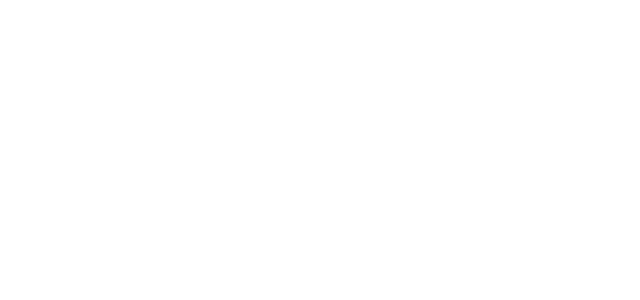
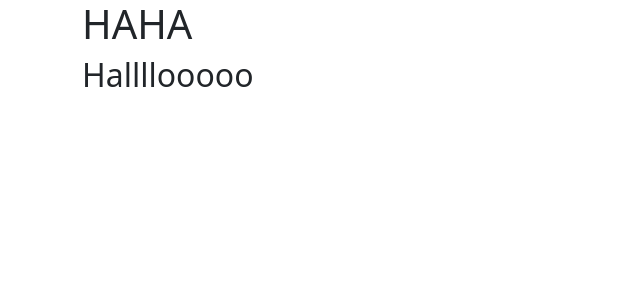
Before and after one commit to polinashkurat/weather-project-react-week5, a React (Create React App) app: page / in a window 1280 px wide. Shown: the top 300 px of the page, without its empty margins (0-640 px from the left). Built offline with nearby package versions, Linux system fonts and the light colour scheme.

Commit message:
working on errors

```diff
--- a/src/App.js
+++ b/src/App.js
@@ -1,9 +1,13 @@
 import React from "react";
+import Weather from "./Weather";
 
 function App() {
   return (
     <div className="App">
-      <div className="container"></div>
+      <div className="container">
+        <h1>HAHA</h1>
+        <Weather />
+      </div>
     </div>
   );
 }
--- /dev/null
+++ b/src/Weather.js
@@ -0,0 +1,9 @@
+import React from "react";
+
+export default function Weather() {
+  return (
+    <div className="Weather">
+      <h2>Hallllooooo</h2>
+    </div>
+  );
+}
```
